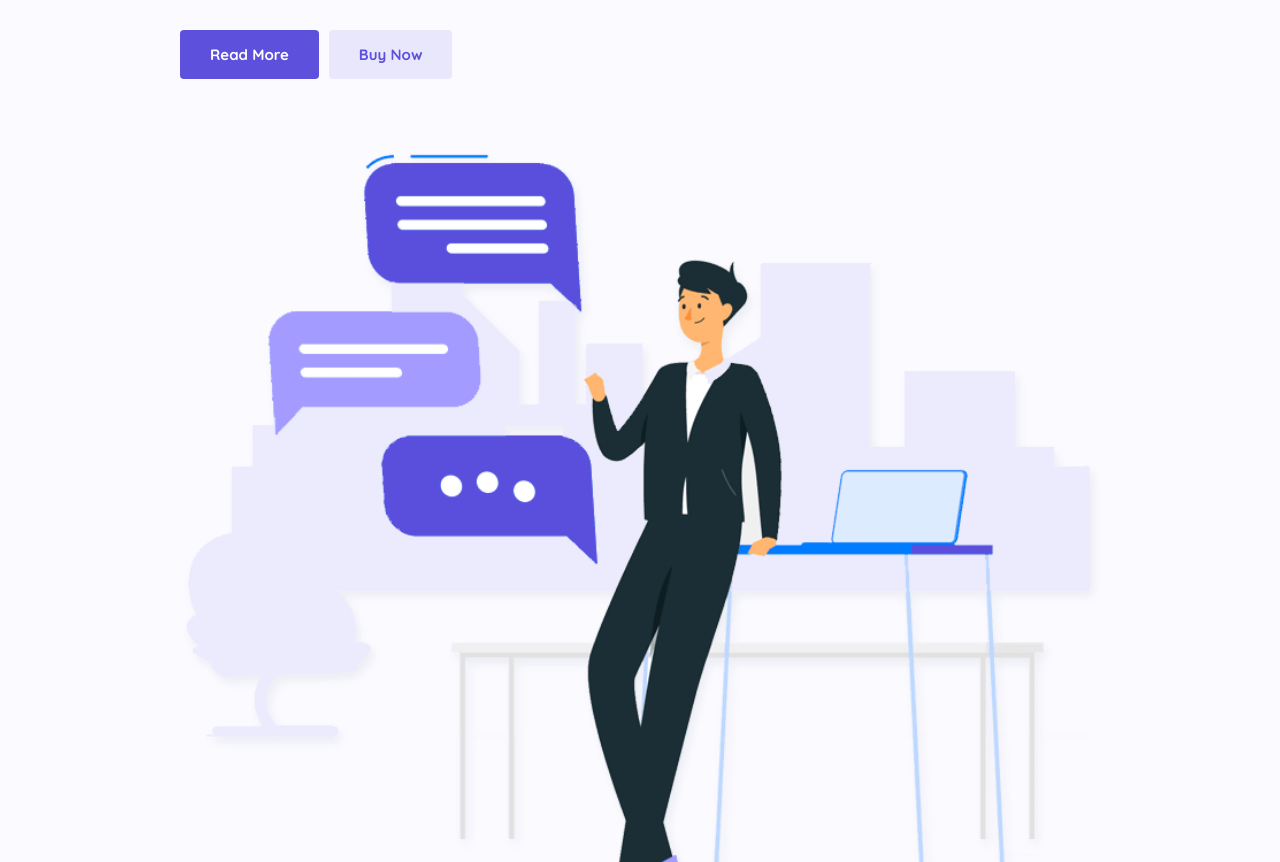
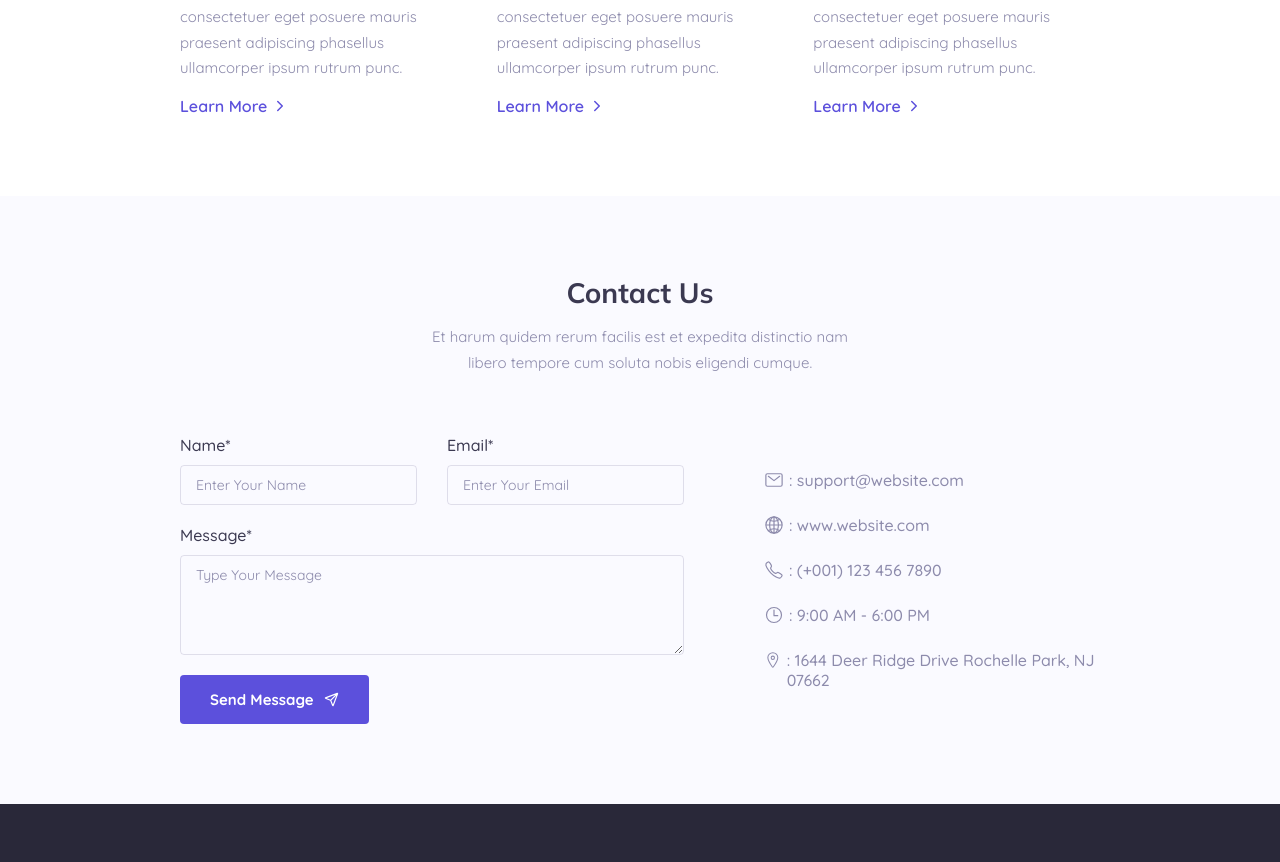
Before and after one commit to biggicode/landio-landing-page, a website: page src/index.html in a window 1280 px wide. Shown: the part 3306-4168 px from the top of the page. Drawn offline with nearby package versions, Linux system fonts and the light colour scheme.

Commit message:
responsive for contact us

```diff
--- a/src/style.css
+++ b/src/style.css
@@ -875,4 +875,43 @@ footer .logo {
   .about-list li:nth-child(odd) {
     transform: translateY(50px);
   }
+
+  .features-wrapper {
+    display: grid !important;
+    grid-template-columns: 1fr 1fr;
+    align-items: center;
+    gap: 90px;
+  }
+
+  .features-wrapper:not(:last-child) {
+    margin-bottom: 100px;
+  }
+
+  .features-wrapper:last-child .features-banner {
+    grid-column: 2 / 3;
+    grid-row: 1 / 2;
+  }
+
+  /* Blog */
+
+  .blog-list {
+    grid-template-columns: repeat(3, 1fr);
+  }
+
+  .blog .section-text {
+    margin-bottom: 50px;
+  }
+
+  /* Contact */
+
+  .contact-wrapper {
+    display: grid;
+    grid-template-columns: 3fr 2fr;
+    gap: 80px;
+    align-items: center;
+  }
+
+  .contact-form {
+    margin-bottom: 0;
+  }
 }
```
